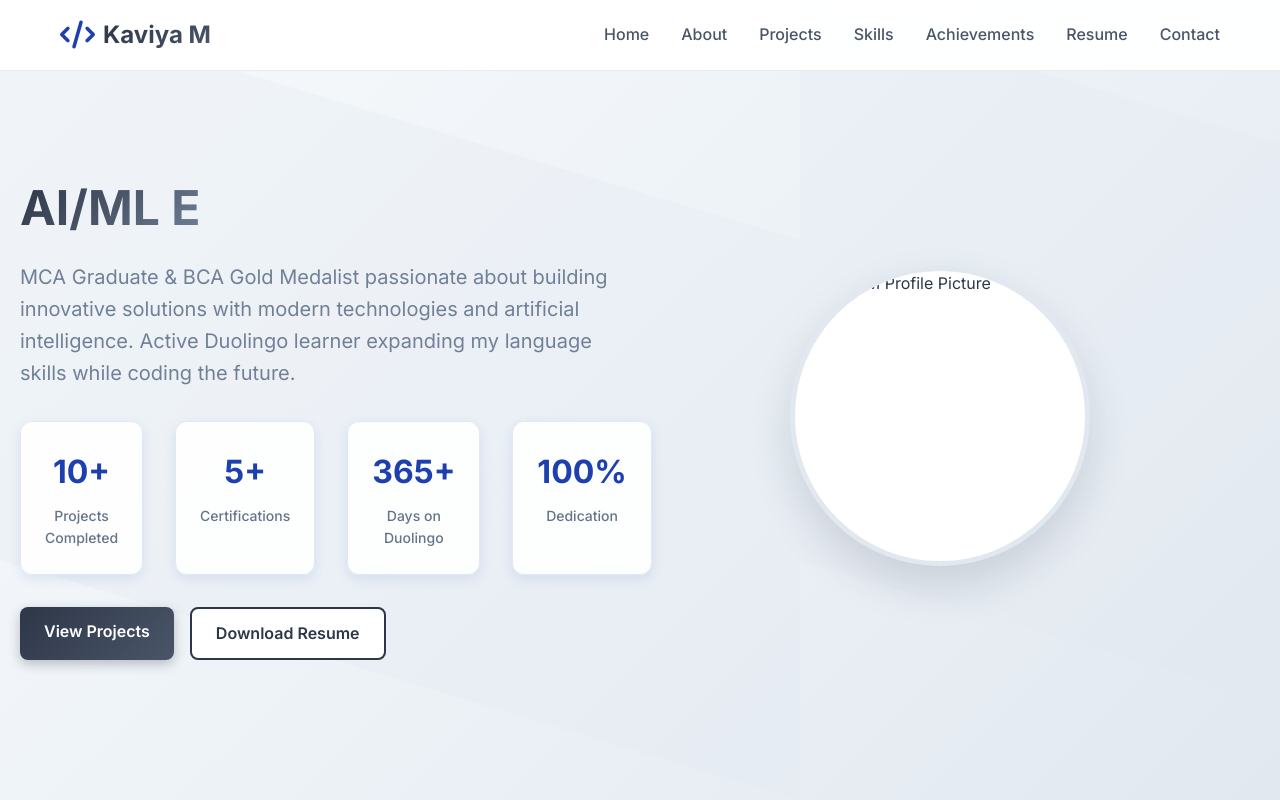
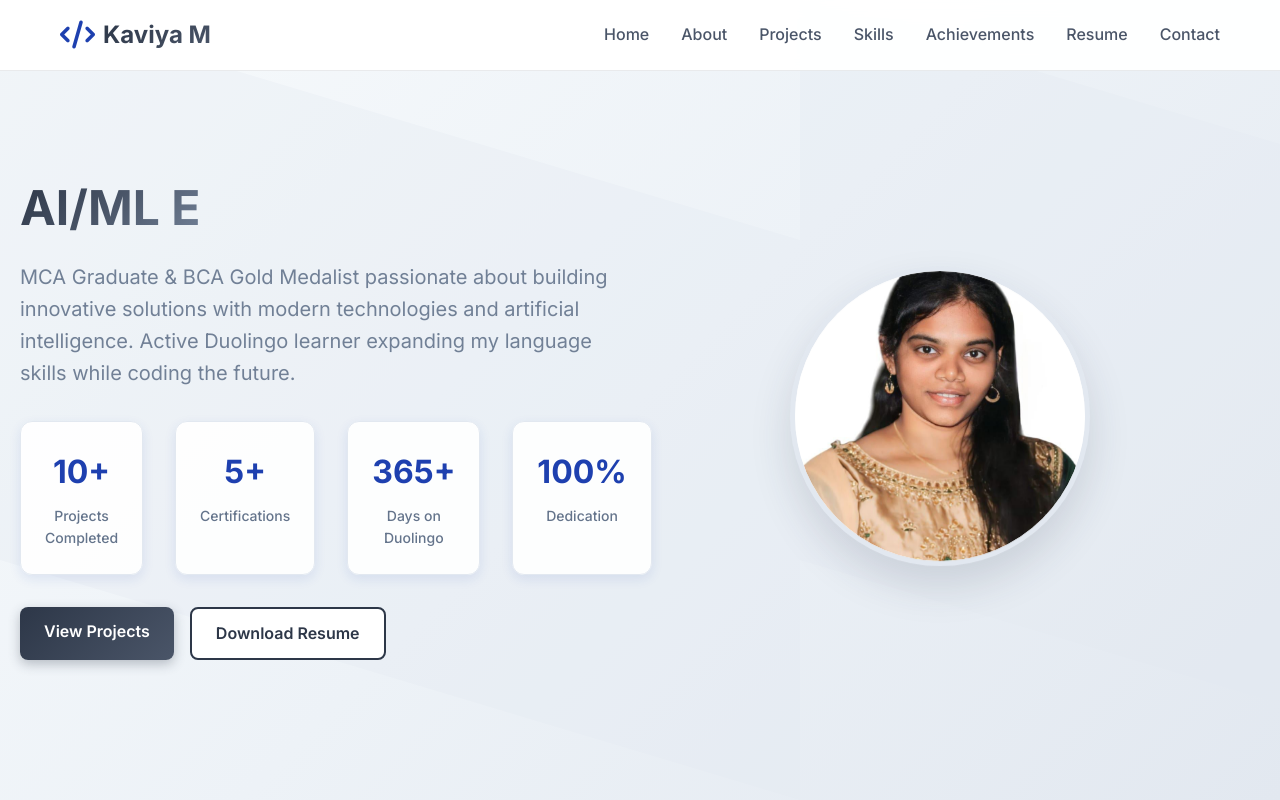
Before and after one commit to kavzz10100/portfolio, a website built with Vite: page index.html in a window 1280 px wide. Shown: the top 800 px of the page. Built offline with nearby package versions, Linux system fonts and the light colour scheme; files whose address does not match are found by name.

Commit message:
Update index.html

```diff
--- a/index.html
+++ b/index.html
@@ -80,7 +80,7 @@
       <div class="hero-image">
         <div class="profile-circle">
           <img
-            src="profilepic.jpg"
+            src="profile.jpg"
             alt="Kaviya M Profile Picture"
           />
         </div>
```
